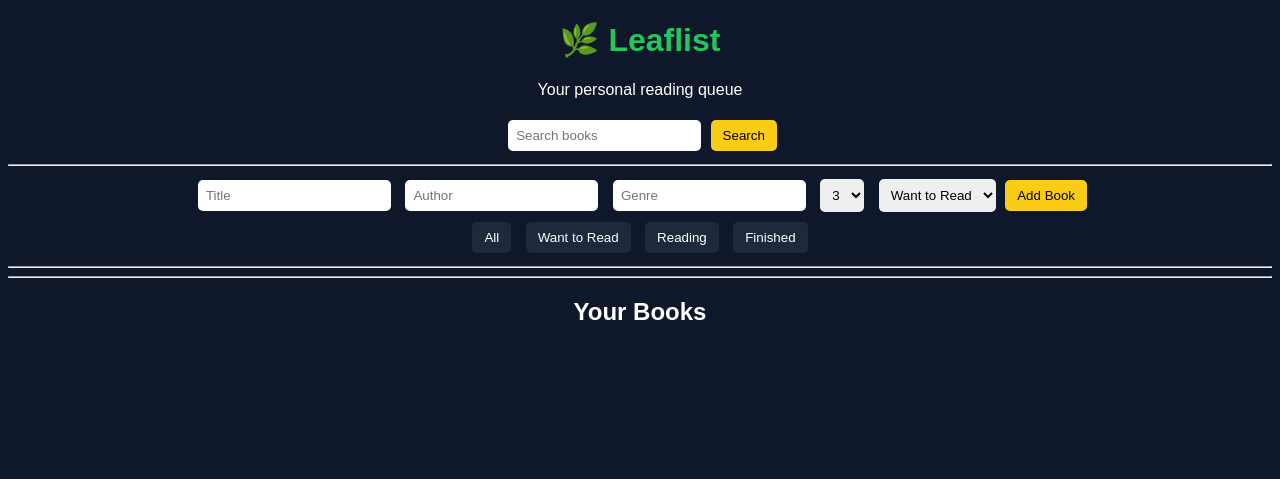
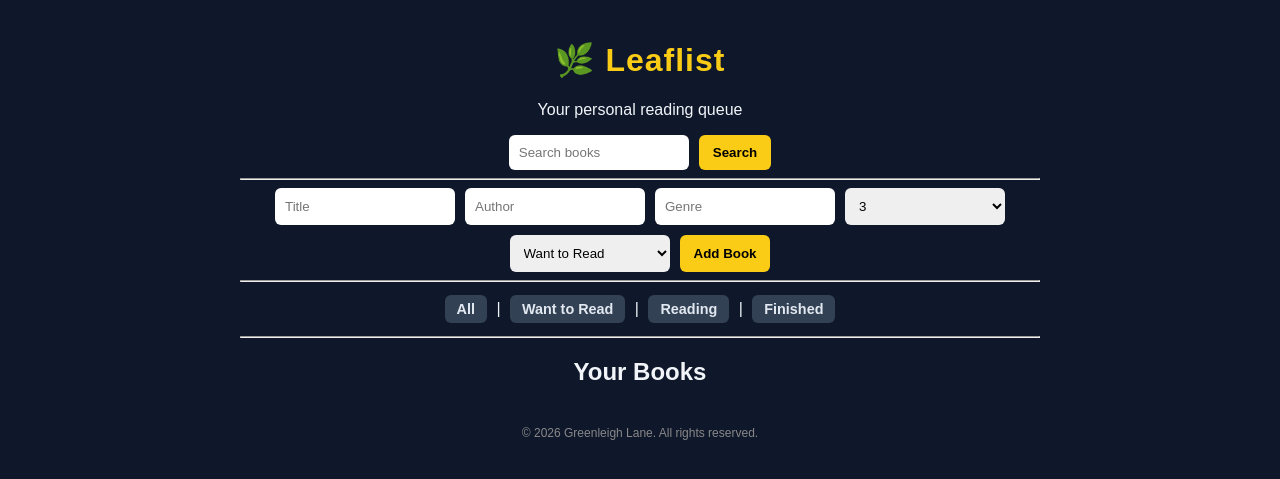
Before and after one commit to Tamyrah/MyBookWishList, a Flask app: page / in a window 1280 px wide. Shown: the top 479 px of the page. Run offline with Flask 3, Linux system fonts and the light colour scheme.

Commit message:
Refactor home.html for layout and search results
Updated the home page layout and styling, centralized text alignment, and added dynamic search results display.

```diff
--- a/templates/home.html
+++ b/templates/home.html
@@ -1,61 +1,17 @@
 <!DOCTYPE html>
-<html lang="en">
+<html>
 <head>
-    <meta charset="UTF-8">
     <title>Leaflist</title>
-
-    <style>
-        body {
-            background-color: #0f172a;
-            color: white;
-            font-family: Arial;
-            text-align: center;
-        }
-
-        h1 {
-            color: #22c55e;
-        }
-
-        input, select {
-            padding: 8px;
-            margin: 5px;
-            border-radius: 5px;
-            border: none;
-        }
-
-        button {
-            padding: 8px 12px;
-            background-color: #facc15;
-            border: none;
-            border-radius: 5px;
-            cursor: pointer;
-        }
-
-        .filters button {
-            background-color: #1e293b;
-            color: white;
-            margin: 5px;
-        }
-
-        .book {
-            border-bottom: 1px solid #334155;
-            padding: 15px;
-        }
-
-        .want { color: #facc15; }
-        .reading { color: #38bdf8; }
-        .finished { color: #22c55e; }
-
-    </style>
+    <link rel="stylesheet" href="{{ url_for('static', filename='style.css') }}">
 </head>
 
 <body>
 
-<h1>🌿 Leaflist</h1>
-<p>Your personal reading queue</p>
+<h1 style="text-align:center;">🌿 Leaflist</h1>
+<p style="text-align:center;">Your personal reading queue</p>
 
 <!-- SEARCH -->
-<form action="/search" method="GET">
+<form action="/search" method="GET" style="text-align:center;">
     <input type="text" name="query" placeholder="Search books">
     <button type="submit">Search</button>
 </form>
@@ -63,7 +19,7 @@
 <hr>
 
 <!-- ADD BOOK -->
-<form action="/add" method="POST">
+<form action="/add" method="POST" style="text-align:center;">
     <input type="text" name="title" placeholder="Title" required>
     <input type="text" name="author" placeholder="Author">
     <input type="text" name="genre" placeholder="Genre">
@@ -85,97 +41,72 @@
     <button type="submit">Add Book</button>
 </form>
 
-<!-- FILTER BUTTONS (UNCHANGED AS YOU LIKE THEM) -->
-<div class="filters">
-    <button onclick="window.location.href='/'">All</button>
-    <button onclick="window.location.href='/?filter=Want to Read'">Want to Read</button>
-    <button onclick="window.location.href='/?filter=Reading'">Reading</button>
-    <button onclick="window.location.href='/?filter=Finished'">Finished</button>
+<hr>
+
+<!-- FILTER -->
+<div style="text-align:center;">
+    <a href="/?filter=All">All</a> |
+    <a href="/?filter=Want to Read">Want to Read</a> |
+    <a href="/?filter=Reading">Reading</a> |
+    <a href="/?filter=Finished">Finished</a>
 </div>
 
 <hr>
 
-<!-- SEARCH RESULTS -->
-{% if results %}
-<h2>Search Results</h2>
+<h2 style="text-align:center;">Your Books</h2>
 
-{% for r in results %}
-<div class="book">
-    <h3>{{ r.title }}</h3>
-    <p>{{ r.author }}</p>
-    <p>{{ r.genre }}</p>
-
-    <form action="/add_from_search" method="POST">
-        <input type="hidden" name="title" value="{{ r.title }}">
-        <input type="hidden" name="author" value="{{ r.author }}">
-        <input type="hidden" name="genre" value="{{ r.genre }}">
-
-        <select name="priority">
-            <option value="1">1</option>
-            <option value="2">2</option>
-            <option value="3" selected>3</option>
-            <option value="4">4</option>
-            <option value="5">5</option>
-        </select>
-
-        <select name="status">
-            <option value="Want to Read">Want to Read</option>
-            <option value="Reading">Reading</option>
-            <option value="Finished">Finished</option>
-        </select>
-
-        <button type="submit">Add to List</button>
-    </form>
-</div>
-{% endfor %}
-{% endif %}
-
-<hr>
-
-<h2>Your Books</h2>
-
-{% for book in books %}
-<div class="book">
-
+{% for book in wishlist %}
+<div style="text-align:center;">
     <h3>{{ book.title }}</h3>
     <p>{{ book.author }}</p>
     <p>{{ book.genre }}</p>
+    <p>Priority: {{ book.priority }}</p>
+    <p>Status: {{ book.status }}</p>
 
-    <p>Priority: {{ book.priority }}</p>
+    <!-- REMOVE -->
+    <form action="/remove" method="POST">
+        <input type="hidden" name="title" value="{{ book.title }}">
+        <button type="submit">Remove</button>
+    </form>
 
-    <p class="
-        {% if book.status == 'Want to Read' %}want
-        {% elif book.status == 'Reading' %}reading
-        {% elif book.status == 'Finished' %}finished
-        {% endif %}
-    ">
-        Status: {{ book.status }}
-    </p>
-
-    <form action="/update/{{ book.id }}" method="POST">
-        <select name="priority">
-            <option value="1">1</option>
-            <option value="2">2</option>
-            <option value="3">3</option>
-            <option value="4">4</option>
-            <option value="5">5</option>
-        </select>
+    <!-- EDIT -->
+    <form action="/edit" method="POST">
+        <input type="hidden" name="original_title" value="{{ book.title }}">
+        <input type="text" name="title" value="{{ book.title }}">
+        <input type="text" name="author" value="{{ book.author }}">
+        <input type="text" name="genre" value="{{ book.genre }}">
+        <input type="number" name="priority" value="{{ book.priority }}">
 
         <select name="status">
-            <option value="Want to Read">Want to Read</option>
-            <option value="Reading">Reading</option>
-            <option value="Finished">Finished</option>
+            <option {% if book.status == "Want to Read" %}selected{% endif %}>Want to Read</option>
+            <option {% if book.status == "Reading" %}selected{% endif %}>Reading</option>
+            <option {% if book.status == "Finished" %}selected{% endif %}>Finished</option>
         </select>
 
         <button type="submit">Update</button>
     </form>
 
-    <form action="/delete/{{ book.id }}" method="POST">
-        <button type="submit">Remove</button>
-    </form>
+</div>
+<hr>
+{% endfor %}
 
+<!-- SEARCH RESULTS -->
+{% if search_results %}
+<h2 style="text-align:center;">Search Results</h2>
+
+{% for result in search_results %}
+<div style="text-align:center;">
+    <h3>{{ result.title }}</h3>
+    <p>{{ result.author }}</p>
+    <p>{{ result.genre }}</p>
 </div>
+<hr>
 {% endfor %}
+{% endif %}
+
+<div style="text-align:center; margin-top:40px; font-size:12px; color:#888;">
+    © 2026 Greenleigh Lane. All rights reserved.
+</div>
 
 </body>
 </html>
```
